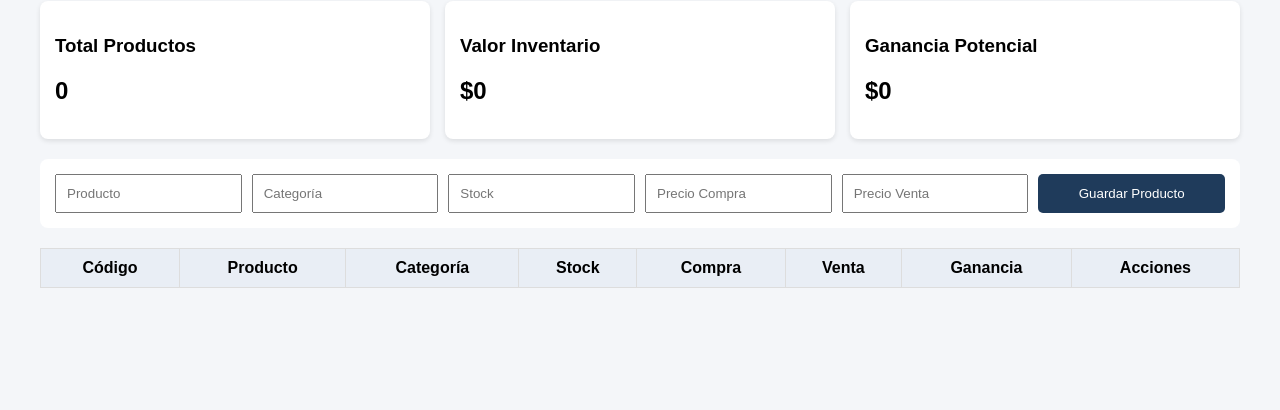
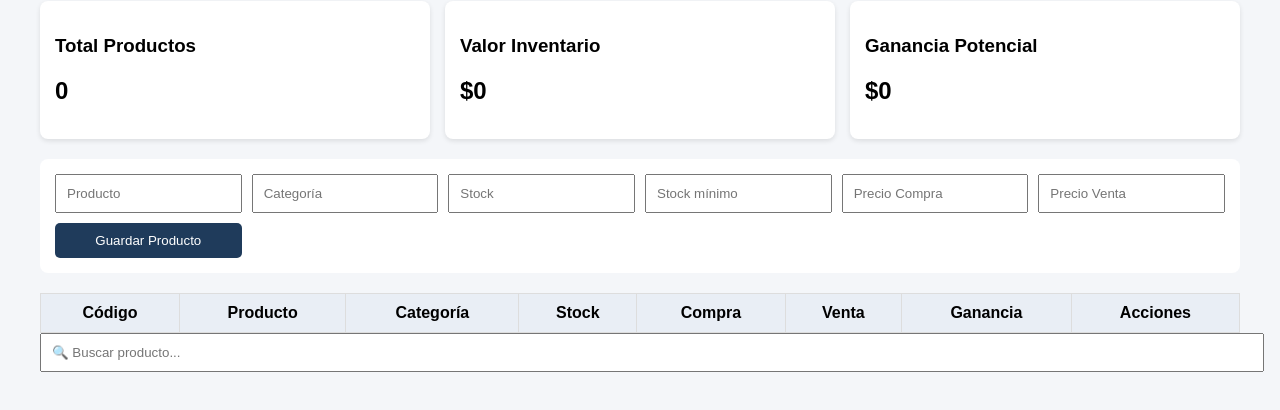
Before and after one commit to zeballosmariano89-blip/Inventario-Pro, a plain HTML site: page index.html in a window 1280 px wide. Shown: the part 100-510 px from the top of the page. Drawn offline with Linux system fonts and the light colour scheme.

Commit message:
Update index.html

```diff
--- a/index.html
+++ b/index.html
@@ -126,6 +126,7 @@ th{
     <input type="text" id="categoria" placeholder="Categoría" required>
 
     <input type="number" id="stock" placeholder="Stock" required>
+    <input type="number" id="stockMinimo" placeholder="Stock mínimo" required>
 
     <input type="number" id="compra" placeholder="Precio Compra" required>
 
@@ -154,7 +155,11 @@ th{
 
 <tbody id="tablaProductos"></tbody>
 
-</table>
+</table><input
+type="text"
+id="buscador"
+placeholder="🔍 Buscar producto..."
+style="width:100%;margin-bottom:10px;">
 
 </div>
 
@@ -162,6 +167,8 @@ th{
 
 let productos =
 JSON.parse(localStorage.getItem("inventario_v202")) || [];
+    stockMinimo:
+Number(document.getElementById("stockMinimo").value)
 
 let editando = null;
 
```
